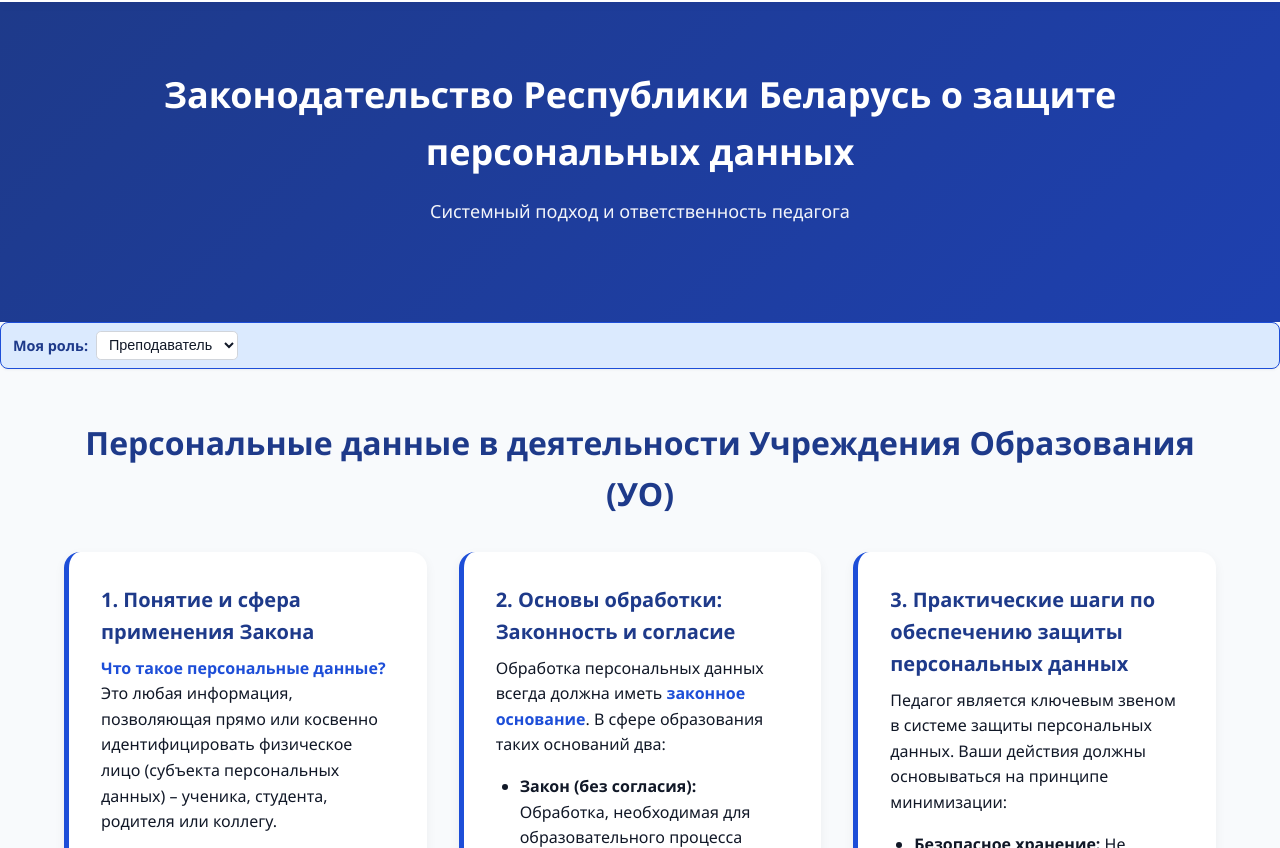
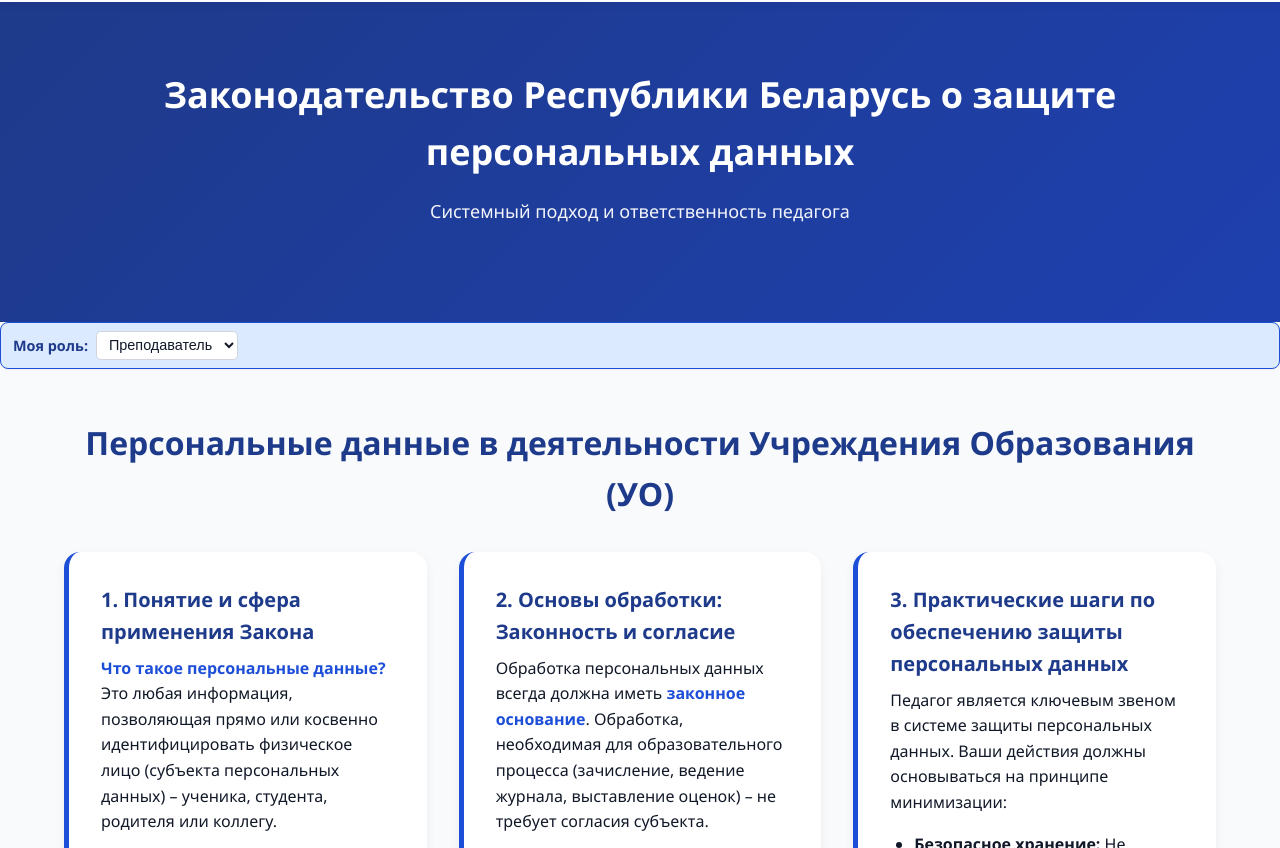
Before and after one commit to sashaPEn2/edusafe, a plain HTML site: page theory.html in a window 1280 px wide. Shown: the part 78-926 px from the top of the page. Drawn offline with Linux system fonts and the light colour scheme.

Commit message:
1-1-(2 препод)1

```diff
--- a/theory.html
+++ b/theory.html
@@ -833,7 +833,7 @@
             artT1Text: '<div><p><strong>Что такое персональные данные?</strong> Это любая информация, позволяющая прямо или косвенно идентифицировать физическое лицо (субъекта персональных данных) – ученика, студента, родителя или коллегу.</p><p>В контексте УО к персональным данным относятся ФИО, адрес, дата рождения, оценки, медицинские справки и, что важно, фото- и видеоизображения.</p><p><strong>Учреждение Образования (УО) является Оператором</strong>, то есть лицом, самостоятельно или совместно с другими организующим и осуществляющим обработку персональных данных. Это накладывает на УО, и, как следствие, на каждого сотрудника, юридическую ответственность за соблюдение Закона № 99-З.</p></div>',
 
             artT2Title: "2. Основы обработки: Законность и согласие",
-            artT2Text: '<div><p>Обработка персональных данных всегда должна иметь <strong>законное основание</strong>. В сфере образования таких оснований два:</p><ul><li><strong>Закон (без согласия):</strong> Обработка, необходимая для образовательного процесса (зачисление, ведение журнала, выставление оценок) – не требует согласия субъекта.</li><li><strong>Согласие:</strong> Обработка для целей, не связанных напрямую с образовательным процессом (например, публикация фото студента в социальных сетях, рассылка рекламных материалов от сторонних организаций) – требует добровольного, информированного и явного согласия, которое может быть отозвано.</li></ul><p><strong>Ключевой принцип: Целевое ограничение.</strong> Данные должны собираться и использоваться строго для заранее заявленной, законной цели. Нельзя использовать список email, собранный для рассылки расписания, для рассылки личных рекламных предложений.</p></div>',
+            artT2Text: '<div><p>Обработка персональных данных всегда должна иметь <strong>законное основание</strong>. Обработка, необходимая для образовательного процесса (зачисление, ведение журнала, выставление оценок) – не требует согласия субъекта.</li><li> Обработка для целей, не связанных напрямую с образовательным процессом (например, публикация фото студента в социальных сетях, рассылка рекламных материалов от сторонних организаций) – требует добровольного, информированного и явного согласия, которое может быть отозвано.</li></ul><p><strong>Ключевой принцип: Целевое ограничение.</strong> Данные должны собираться и использоваться строго для заранее заявленной, законной цели. Нельзя использовать список email, собранный для рассылки расписания, для рассылки личных рекламных предложений.</p></div>',
 
             artT3Title: "3. Практические шаги по обеспечению защиты персональных данных",
             artT3Text: '<div><p>Педагог является ключевым звеном в системе защиты персональных данных. Ваши действия должны основываться на принципе минимизации:</p><ul><li><strong>Безопасное хранение:</strong> Не храните списки учащихся, их телефоны или оценки на личных устройствах, сторонних (некорпоративных) облачных сервисах (Google Drive, Telegram, личная почта) или незащищенных носителях.</li><li><strong>Доступ:</strong> Предоставляйте доступ к персональным данным только тем, кому это необходимо для выполнения служебных обязанностей.</li><li><strong>Публикации:</strong> Всегда проверяйте наличие письменного согласия перед публикацией любых идентифицирующих данных (ФИО, фото) в открытом доступе, если это не предусмотрено должностной инструкцией (например, публикация ФИО преподавателя на официальном сайте УО).</li></ul></div>',
```
